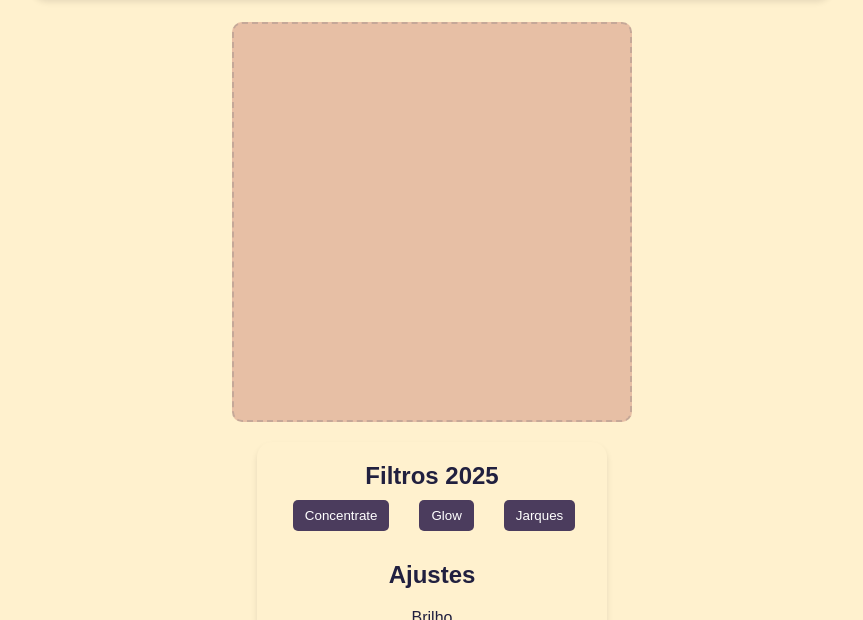
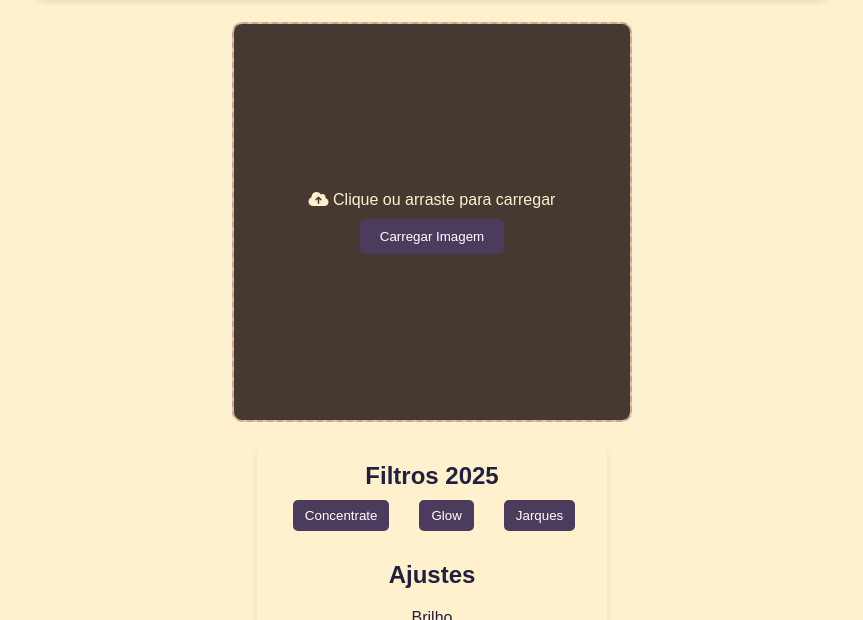
Before and after one commit to joaoricardobr/instafix, a plain HTML site: page index.html in a window 1280 px wide. Shown: the part 711-1331 px from the top of the page, without its empty margins (208-1071 px from the left). Drawn offline with Linux system fonts and the light colour scheme.

Commit message:
Update index.html

```diff
--- a/index.html
+++ b/index.html
@@ -75,15 +75,15 @@
       align-items: center;
       flex-direction: column;
       background-color: rgba(0, 0, 0, 0.7);
-      color: #fff;
-      opacity: 0;
+      color: #fff1ce;
+      opacity: 1;
       transition: opacity 0.3s ease;
     }
     .image-container:hover .upload-area {
-      opacity: 1;
+      opacity: 0;
     }
     .upload-area p {
-      margin-top: 10px;
+      margin-top:010px;
       font-size: 1rem;
     }
     .btn {
```
